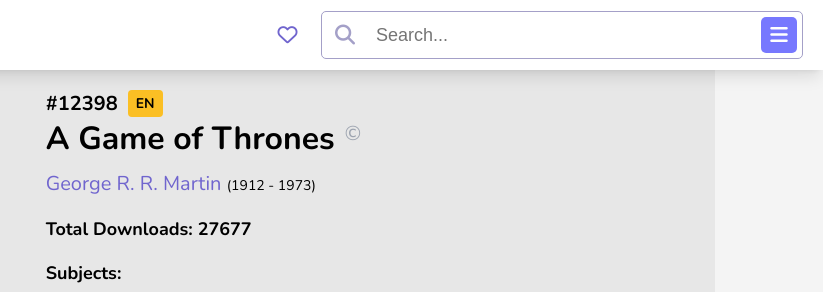
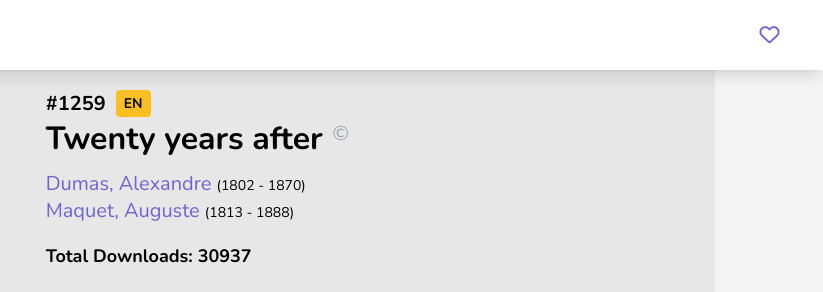
Before and after one commit to rifatNR/Books-App, a website with bundled scripts: page view.html in a window 1280 px wide. Shown: the top 292 px of the page, 457-1280 px from the left. Built offline with nearby package versions, Linux system fonts and the light colour scheme; a web font is replaced by a local one.

Commit message:
progress with single page

```diff
--- /dev/null
+++ b/cache/demo-single-book.json
@@ -0,0 +1,46 @@
+[
+    {
+        "id": 1259,
+        "title": "Twenty years after",
+        "authors": [
+            {
+                "name": "Dumas, Alexandre",
+                "birth_year": 1802,
+                "death_year": 1870
+            },
+            {
+                "name": "Maquet, Auguste",
+                "birth_year": 1813,
+                "death_year": 1888
+            }
+        ],
+        "translators": [],
+        "subjects": [
+            "France -- History -- Louis XIV, 1643-1715 -- Fiction"
+        ],
+        "bookshelves": [
+            "Adventure",
+            "Browsing: Culture/Civilization/Society",
+            "Browsing: Fiction",
+            "Browsing: History - General",
+            "Browsing: Literature",
+            "Historical Fiction",
+            "Movie Books"
+        ],
+        "languages": [
+            "en"
+        ],
+        "copyright": false,
+        "media_type": "Text",
+        "formats": {
+            "text/html": "https://www.gutenberg.org/ebooks/1259.html.images",
+            "application/epub+zip": "https://www.gutenberg.org/ebooks/1259.epub3.images",
+            "application/x-mobipocket-ebook": "https://www.gutenberg.org/ebooks/1259.kf8.images",
+            "application/rdf+xml": "https://www.gutenberg.org/ebooks/1259.rdf",
+            "image/jpeg": "https://www.gutenberg.org/cache/epub/1259/pg1259.cover.medium.jpg",
+            "application/octet-stream": "https://www.gutenberg.org/files/1259/1259-0.zip",
+            "text/plain; charset=us-ascii": "https://www.gutenberg.org/ebooks/1259.txt.utf-8"
+        },
+        "download_count": 30937
+    }
+]
--- a/scripts/app.js
+++ b/scripts/app.js
@@ -1,4 +1,9 @@
-import { initBookLoader, initWishlistPage, initSearch } from "./book-loader.js";
+import {
+    initBookLoader,
+    initWishlistPage,
+    initSearch,
+    initSingleView,
+} from "./book-loader.js";
 import { loadHTML } from "./html-loader.js";
 
 Promise.all([
@@ -20,6 +25,10 @@
                 .getElementById("pagination-container")
                 ?.classList.add("hide");
         } else if (path == "/view.html") {
+            initSingleView();
+            document
+                .getElementById("searchbar-container")
+                ?.classList.add("hide");
         }
     })
     .catch((error) => {
--- a/scripts/book-loader.js
+++ b/scripts/book-loader.js
@@ -117,7 +117,7 @@
     );
 
     const cardHTML = `
-        <a href="/view.html?id=${id}" id="card_${id}" class="card">
+        <a href="/view.html?book_id=${id}" id="card_${id}" class="card">
             <div class="card-image-container">
                 <img src="${image}" alt="">
                 <div data-id="${id}" id="wishlist_${id}" class="wishlist shadow">
@@ -240,6 +240,41 @@
 
 export const initSingleView = async () => {
     console.log("initSingleView");
+
+    const id = getQueryParam("book_id");
+
+    toggleLoader("show");
+    // const books = await fetchBooksByIds([id]);
+    const books = await fetch(`/cache/demo-single-book.json`).then((response) =>
+        response.json()
+    );
+    toggleLoader("hide");
+
+    toggleError(
+        "404: No books found!",
+        !!books && books?.length ? "hide" : "show"
+    );
+
+    if (books && books.length > 0) {
+        const book = books[0];
+        console.log("Single Book", book);
+
+        document.getElementById("book-id").innerHTML = "#" + book.id;
+        document.getElementById("title").innerHTML = book.title;
+        document.getElementById("download-count").innerHTML =
+            book.download_count;
+        document.getElementById("cover-image").src = book.formats["image/jpeg"];
+
+        const authorsHtml = book?.authors?.map(
+            (author) =>
+                `<div>${author?.name} <span class="author-lifespan">(${
+                    author?.birth_year ?? "-"
+                } - ${author?.death_year ?? "-"})</span></div>`
+        );
+
+        document.getElementById("book-authors").innerHTML =
+            authorsHtml?.join("");
+    }
 };
 
 export const initWishlistPage = async () => {
--- a/styles/view.css
+++ b/styles/view.css
@@ -70,7 +70,7 @@
     margin-top: -20px;
 }
 
-.book-author {
+.book-authors {
     font-size    : 1.25rem;
     color        : var(--primary);
     margin-bottom: 20px;
--- a/view.html
+++ b/view.html
@@ -22,24 +22,24 @@
             <div class="book-section">
               <div class="book-cover">
                 <div class="book-cover-image">
-                  <img src="https://marketplace.canva.com/EAFaQMYuZbo/1/0/1003w/canva-brown-rusty-mystery-novel-book-cover-hG1QhA7BiBU.jpg" alt="Book Cover">
+                  <img id="cover-image" src="https://marketplace.canva.com/EAFaQMYuZbo/1/0/1003w/canva-brown-rusty-mystery-novel-book-cover-hG1QhA7BiBU.jpg" alt="Book Cover">
                 </div>
               </div>
               <div class="book-details">
                 <div class="book-meta">
-                  <div class="book-id">#12398</div>
+                  <div id="book-id" class="book-id">#12398</div>
                   <div class="book-language">EN</div>
                 </div>
                 <div class="book-title-section">
-                  <div class="book-title">A Game of Thrones</div>
+                  <div id="title" class="book-title">A Game of Thrones</div>
                   <div class="copyright">©</div>
                 </div>
-                <div class="book-author">
-                  George R. R. Martin <span class="author-lifespan">(1912 - 1973)</span>
+                <div id="book-authors" class="book-authors">
+                  <div>George R. R. Martin <span class="author-lifespan">(1912 - 1973)</span></div>
                 </div>
 
                 <div class="total-downloads">
-                    Total Downloads: <span>27677</span>
+                    Total Downloads: <span id="download-count">27677</span>
                 </div>
 
                 <div class="book-subjects-title">Subjects:</div>
```
